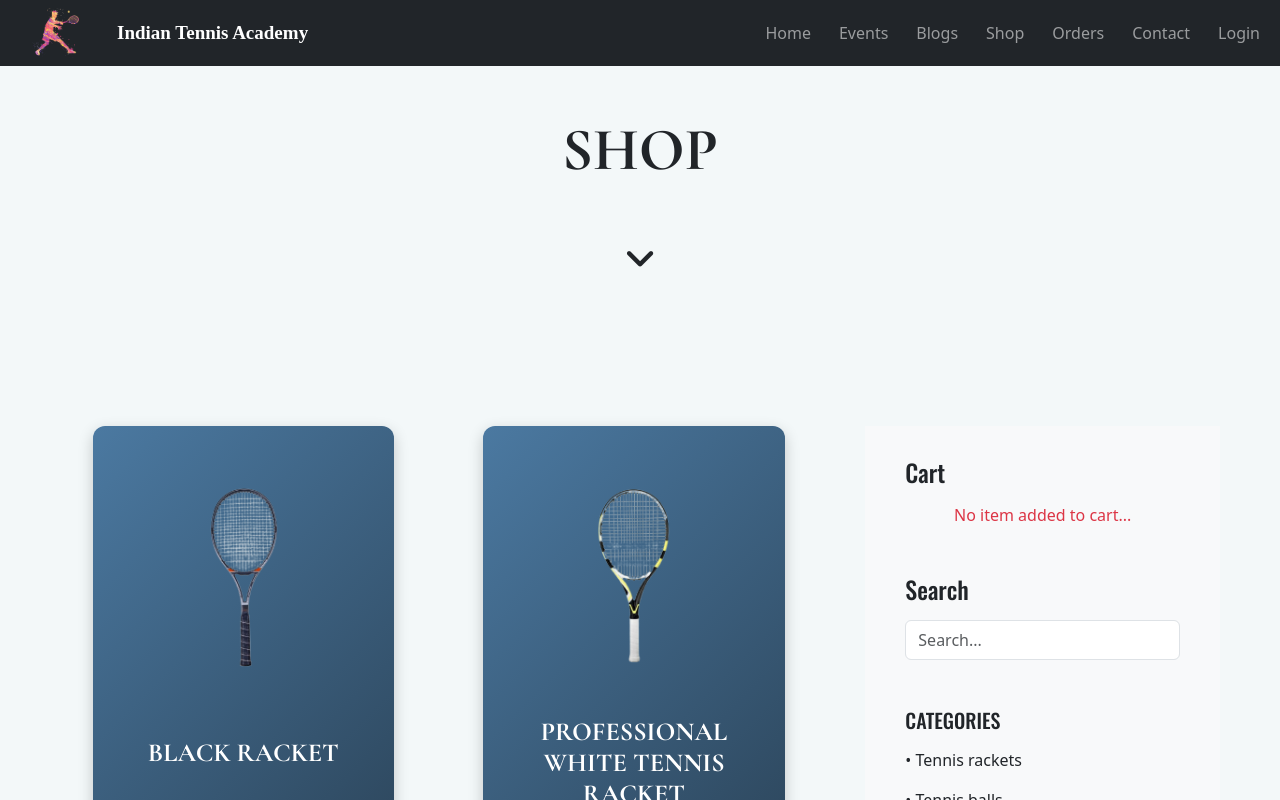
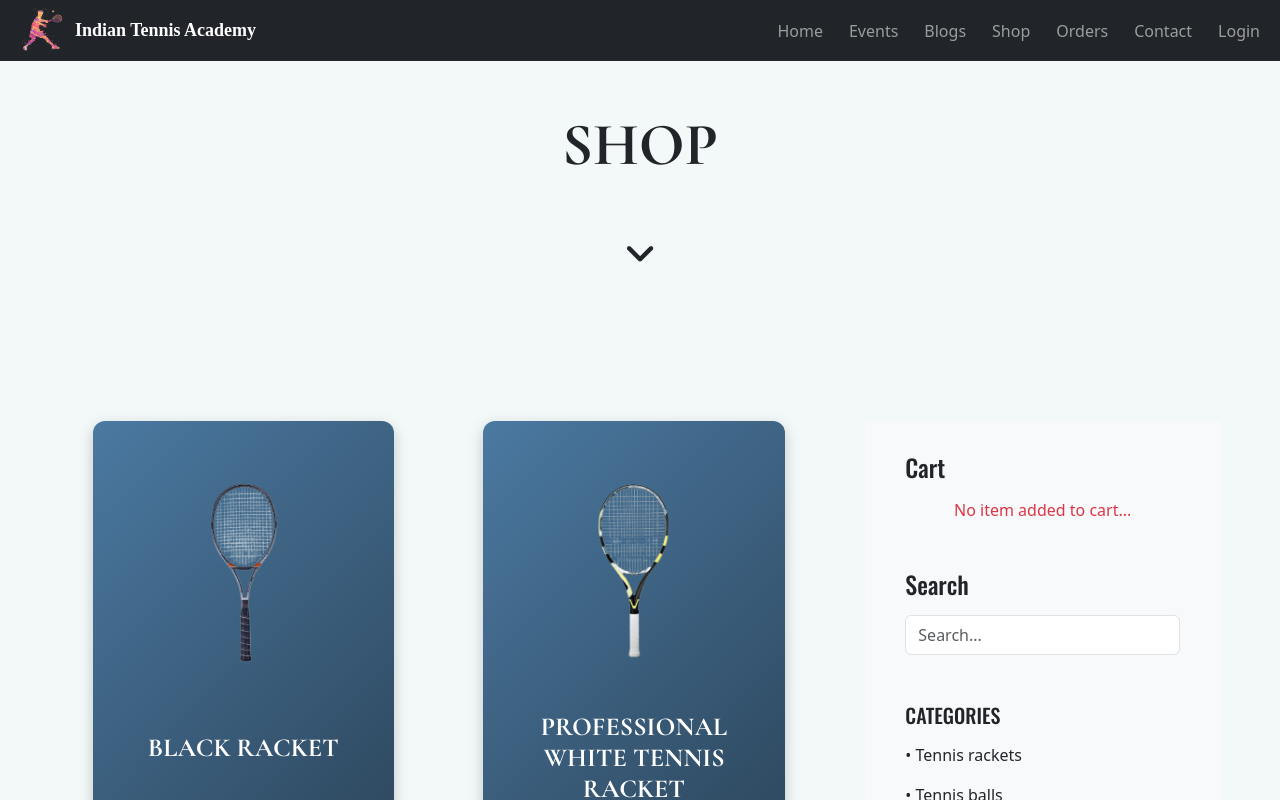
Before and after one commit to itzrajpatel/Tennis, a React (Create React App) app: page /shop in a window 1280 px wide. Shown: the top 800 px of the page. Built offline with nearby package versions, Linux system fonts and the light colour scheme; a web font is replaced by a local one.

Commit message:
Latest Updated code

```diff
--- a/src/pages/Contact.js
+++ b/src/pages/Contact.js
@@ -5,6 +5,7 @@ import "bootstrap/dist/css/bootstrap.min.css";
 import "bootstrap/dist/js/bootstrap.bundle.min";
 import "../App.css";
 import "../styles/Button.css";
+import "../styles/navbar.css";
 import logo from "../assets/logo.png"; // Importing the logo
 import avatar from "../assets/avatar.png"; // Importing the avatar
 
@@ -28,16 +29,25 @@ const Contact = () => {
     <>
         {/* <--- NAVBAR --->*/}
         <nav className="navbar navbar-expand-lg navbar-dark bg-dark">
-      <div className="container-fluid" style={{ gap: "15px" }}>
-        <img alt="Logo" src={logo} height="50px" width="50px" style={{ margin: "0 20px" }} />
-        <a className="navbar-brand" href="/" style={{ fontFamily: "Ovo, serif", fontSize: "19px", fontWeight: "bold" }}>
+          <div className="container-fluid d-flex align-items-center" style={{ gap: "10px" }}>
+
+            {/* Logo */}
+            <img alt="Logo" src={logo} height="45px" width="45px" className="ms-2" />
+
+            {/* Brand Name */}
+            <a className="navbar-brand mx-auto d-lg-block" href="/"
+              style={{ fontFamily: "Ovo, serif", fontSize: "18px", fontWeight: "bold" }}>
               Indian Tennis Academy
             </a>
-        <button className="navbar-toggler" type="button" data-bs-toggle="collapse" data-bs-target="#navbarNav">
+
+            {/* Toggler Button for Mobile */}
+            <button className="navbar-toggler ms-auto" type="button" data-bs-toggle="collapse" data-bs-target="#navbarNav">
               <span className="navbar-toggler-icon"></span>
             </button>
-        <div className="collapse navbar-collapse" id="navbarNav">
-          <ul className="navbar-nav ms-auto" style={{ gap: "12px" }}>
+
+            {/* Navbar Links */}
+            <div className="collapse navbar-collapse justify-content-center text-center" id="navbarNav">
+              <ul className="navbar-nav ms-auto text-center" style={{ gap: "10px" }}>
                 <li className="nav-item">
                   <Link className="nav-link" to="/">Home</Link>
                 </li>
@@ -57,7 +67,7 @@ const Contact = () => {
                   <Link className="nav-link" to="/contact">Contact</Link>
                 </li>
 
-            {/* Conditionally render Login or Profile Image */}
+                {/* Conditionally Render Login or Profile Image */}
                 {!loggedInUser ? (
                   <li className="nav-item">
                     <Link className="nav-link" to="/login">Login</Link>
@@ -74,7 +84,7 @@ const Contact = () => {
                       aria-expanded="false"
                       style={{ cursor: "pointer" }}
                     />
-                <ul className="dropdown-menu dropdown-menu-end mt-3 bg-dark">
+                    <ul className="dropdown-menu dropdown-menu-end mt-3 bg-danger justify-content-center text-center">
                       <li>
                         <button id="logoutbtn" className="dropdown-item text-light" onClick={handleLogout}>
                           Logout
--- a/src/pages/Shop.js
+++ b/src/pages/Shop.js
@@ -4,6 +4,7 @@ import "bootstrap/dist/js/bootstrap.bundle.min";
 import "../App.css";
 import "../styles/Button.css";
 import "../styles/shop.css";
+import "../styles/navbar.css";
 import { useState, useEffect } from "react";
 import { Link, useNavigate } from "react-router-dom";
 import logo from "../assets/logo.png"; // Importing the logo
@@ -277,16 +278,25 @@ const Shop = () => {
         <div style={{ backgroundColor: "#f3f8f9"}}>
             {/* <--- NAVBAR --->*/}
             <nav className="navbar navbar-expand-lg navbar-dark bg-dark">
-              <div className="container-fluid" style={{ gap: "15px" }}>
-                <img alt="Logo" src={logo} height="50px" width="50px" style={{ margin: "0 20px" }} />
-                <a className="navbar-brand" href="/" style={{ fontFamily: "Ovo, serif", fontSize: "19px", fontWeight: "bold" }}>
+          <div className="container-fluid d-flex align-items-center" style={{ gap: "10px" }}>
+
+            {/* Logo */}
+            <img alt="Logo" src={logo} height="45px" width="45px" className="ms-2" />
+
+            {/* Brand Name */}
+            <a className="navbar-brand mx-auto d-lg-block" href="/"
+              style={{ fontFamily: "Ovo, serif", fontSize: "18px", fontWeight: "bold" }}>
               Indian Tennis Academy
             </a>
-                <button className="navbar-toggler" type="button" data-bs-toggle="collapse" data-bs-target="#navbarNav">
+
+            {/* Toggler Button for Mobile */}
+            <button className="navbar-toggler ms-auto" type="button" data-bs-toggle="collapse" data-bs-target="#navbarNav">
               <span className="navbar-toggler-icon"></span>
             </button>
-                <div className="collapse navbar-collapse" id="navbarNav">
-                  <ul className="navbar-nav ms-auto" style={{ gap: "12px" }}>
+
+            {/* Navbar Links */}
+            <div className="collapse navbar-collapse justify-content-center text-center" id="navbarNav">
+              <ul className="navbar-nav ms-auto text-center" style={{ gap: "10px" }}>
                 <li className="nav-item">
                   <Link className="nav-link" to="/">Home</Link>
                 </li>
@@ -306,15 +316,24 @@ const Shop = () => {
                   <Link className="nav-link" to="/contact">Contact</Link>
                 </li>
 
-                    {/* Conditionally render Login or Profile Image */}
+                {/* Conditionally Render Login or Profile Image */}
                 {!loggedInUser ? (
                   <li className="nav-item">
                     <Link className="nav-link" to="/login">Login</Link>
                   </li>
                 ) : (
                   <li className="nav-item dropdown">
-                        <img src={avatar} className="rounded-circle mt-2" alt="Profile" width="30" height="30" data-bs-toggle="dropdown" aria-expanded="false" style={{ cursor: "pointer" }} />
-                        <ul className="dropdown-menu dropdown-menu-end mt-3 bg-dark">
+                    <img
+                      src={avatar}
+                      className="rounded-circle mt-2"
+                      alt="Profile"
+                      width="30"
+                      height="30"
+                      data-bs-toggle="dropdown"
+                      aria-expanded="false"
+                      style={{ cursor: "pointer" }}
+                    />
+                    <ul className="dropdown-menu dropdown-menu-end mt-3 bg-danger justify-content-center text-center">
                       <li>
                         <button id="logoutbtn" className="dropdown-item text-light" onClick={handleLogout}>
                           Logout
```
Lines whose indentation alone changed are shown as unchanged.
